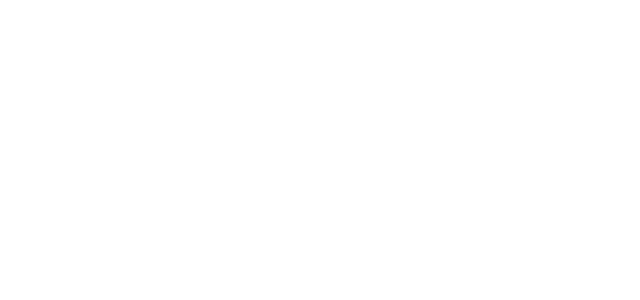
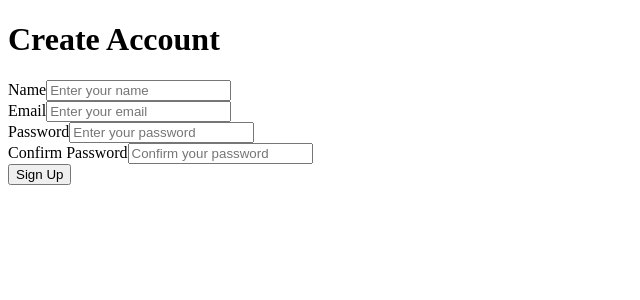
Before and after one commit to soridilip59-source/Hostel_maintenance_tracker, a React app in the folder frontend/: page /signup in a window 1280 px wide. Before the commit this address had no page. Shown: the top 300 px of the page, without its empty margins (0-640 px from the left). Built offline with nearby package versions, Linux system fonts and the light colour scheme; the HTML template or start-up script is replaced by a standard one.

Commit message:
frontend

```diff
--- a/frontend/src/App.jsx
+++ b/frontend/src/App.jsx
@@ -1,4 +1,5 @@
 import Login from "./pages/Login";
+import Signup from "./components/Signup";
 import { BrowserRouter, Routes, Route } from "react-router-dom";
 import StudentDashboard from "./pages/student/StudentDashboard";
 import AdminDashboard from "./pages/admin/AdminDashboard";
@@ -9,6 +10,9 @@
         <BrowserRouter>
             <Routes>
                 <Route path="/" element={<Login />} />
+
+                <Route path="/signup" element={<Signup/>} />
+
                 <Route path="/student/dashboard" element={<ProtectedRoutes allowedRole ="student">
                     <StudentDashboard />
                 </ProtectedRoutes>} />
--- /dev/null
+++ b/frontend/src/components/Signup.jsx
@@ -0,0 +1,124 @@
+import { useState } from "react";
+import { useNavigate } from "react-router-dom";
+import api from "../services/api";
+function Signup() {
+      const navigate = useNavigate();
+
+
+    const [name, setName] = useState("");
+    const [email, setEmail] = useState("");
+    const [password, setPassword] = useState("");
+    const [confirmPassword, setConfirmPassword] = useState("");
+const [error, setError] = useState("");
+
+async function handleSignup(e) {
+  e.preventDefault();
+
+  if (name === "") {
+    setError("Name is required");
+    return;
+  }
+
+  if (email === "") {
+    setError("Email is required");
+    return;
+  }
+
+  if (password === "") {
+    setError("Password is required");
+    return;
+  }
+
+  if (confirmPassword === "") {
+    setError("Please confirm your password");
+    return;
+  }
+
+  if (password !== confirmPassword) {
+    setError("Passwords do not match");
+    return;
+  }
+
+  try {
+    const response = await api.post("/auth/register", {
+      name: name,
+      email: email,
+      password: password,
+    });
+
+    console.log("Signup response:", response.data);
+
+    setError("");
+
+    navigate("/");
+  } catch (error) {
+    console.log("Signup error:", error);
+
+    if (error.response) {
+      setError(error.response.data.message);
+    } else {
+      setError("Server is not running");
+    }
+  }
+}
+
+    return (
+        <div>
+            <h1>Create Account</h1>
+
+            <form onSubmit={handleSignup}>
+                <div>
+                    <label>Name</label>
+
+                    <input
+                        type="text"
+                        placeholder="Enter your name"
+                        value={name}
+                        onChange={(e) => setName(e.target.value)}
+                    />
+                </div>
+
+                <div>
+                    <label>Email</label>
+
+                    <input
+                        type="email"
+                        placeholder="Enter your email"
+                        value={email}
+                        onChange={(e) => setEmail(e.target.value)}
+                    />
+                </div>
+
+                <div>
+                    <label>Password</label>
+
+                    <input
+                        type="password"
+                        placeholder="Enter your password"
+                        value={password}
+                        onChange={(e) => setPassword(e.target.value)}
+                    />
+                </div>
+
+                 <div>
+          <label>Confirm Password</label>
+
+          <input
+            type="password"
+            placeholder="Confirm your password"
+            value={confirmPassword}
+            onChange={(e) => setConfirmPassword(e.target.value)}
+          />
+        </div>
+
+                {error && <p>{error}</p>}
+
+                <button type="submit" >
+                    Sign Up
+                </button>
+            </form>
+        </div>
+    );
+}
+
+export default Signup;
```
